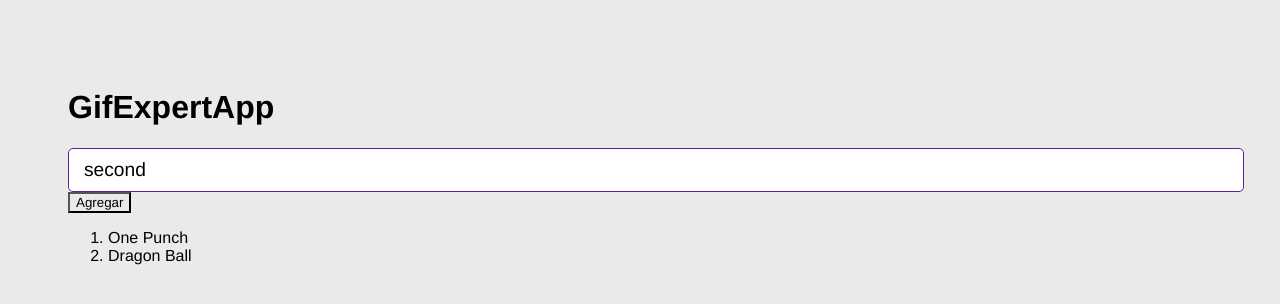
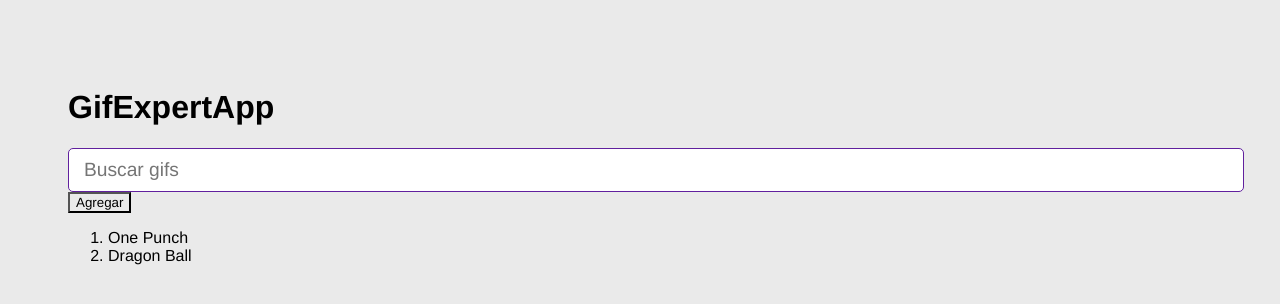
Before and after one commit to MarioEduardoAlvarezTorres/React, a React (Vite) app in the folder 04-git-expert-app/: page / in a window 1280 px wide. Shown: the top 304 px of the page. Built offline with nearby package versions, Linux system fonts and the light colour scheme.

Commit message:
Emitir un Evento al padre

```diff
--- a/04-git-expert-app/src/GifExpertApp.jsx
+++ b/04-git-expert-app/src/GifExpertApp.jsx
@@ -3,8 +3,10 @@ import { AddCategory } from "./components/AddCategory";
 
 export const GifExpertApp = () =>{
     const [categories, setCategories] = useState(['One Punch','Dragon Ball'])
-    const onAddCategory = () =>{
-        setCategories([...categories,'Valorant'])
+
+    const onAddCategory = ( newCategory ) => {
+        //console.log(newCategory)
+        setCategories([...categories,newCategory])
         //setCategories(cat => [...cat,'Valorant'])
     }
     return(
@@ -12,7 +14,9 @@ export const GifExpertApp = () =>{
             {/*titulo*/}
             <h1>GifExpertApp</h1>
             {/*Input*/}
-            <AddCategory setCategories={setCategories}/>
+            <AddCategory
+                onNewCategory = { onAddCategory }
+            />
             {/*Listado de Gif*/}
             <button onClick={onAddCategory}>Agregar</button>
             <ol>
--- a/04-git-expert-app/src/components/AddCategory.jsx
+++ b/04-git-expert-app/src/components/AddCategory.jsx
@@ -1,8 +1,8 @@
 import { useState } from "react";
 
 
-export const AddCategory = ({setCategories}) => {
-  const [input, setinput] = useState('second');
+export const AddCategory = ({onNewCategory}) => {
+  const [input, setinput] = useState('');
 
   const onInputChange = ({target}) =>{
     setinput(target.value)
@@ -11,7 +11,8 @@ export const AddCategory = ({setCategories}) => {
   const onSubmit = (event) =>{
     event.preventDefault();
     if(input.trim().length <= 1) return;
-    setCategories(categories=>[input,...categories])
+    //setCategories(categories=>[input,...categories])
+    onNewCategory(input.trim())
     setinput('');
   }
 
```
